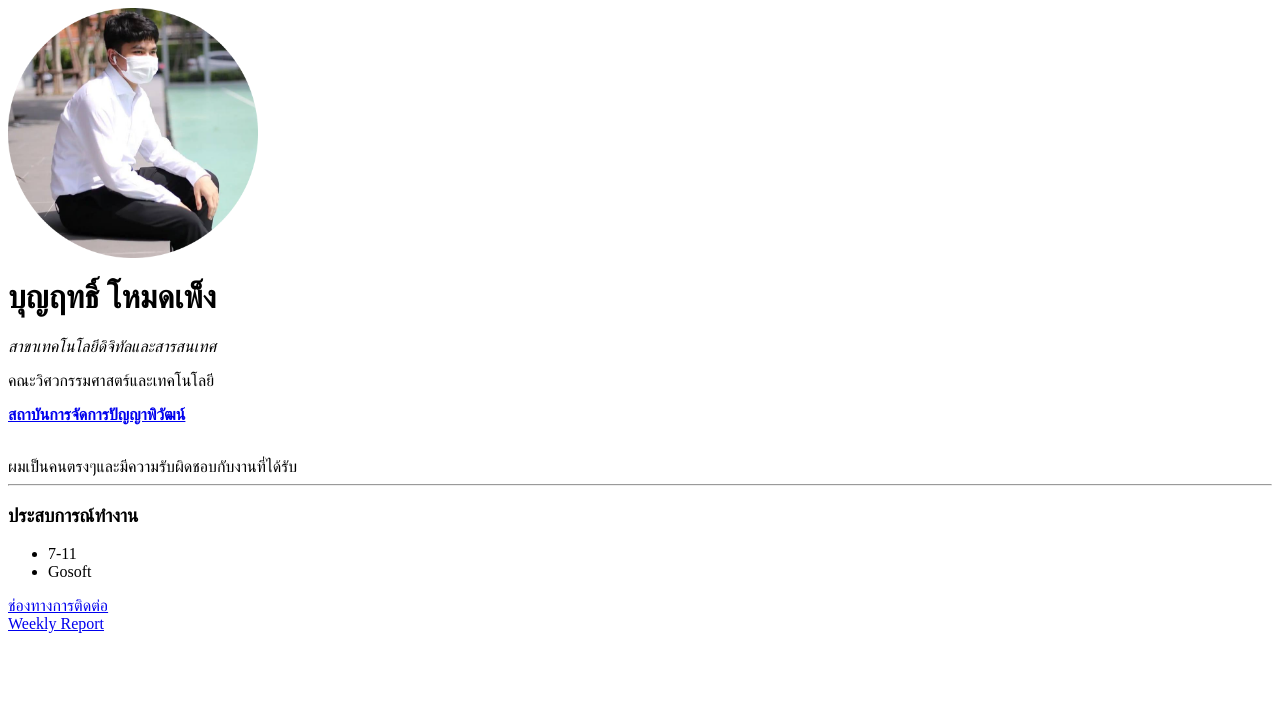
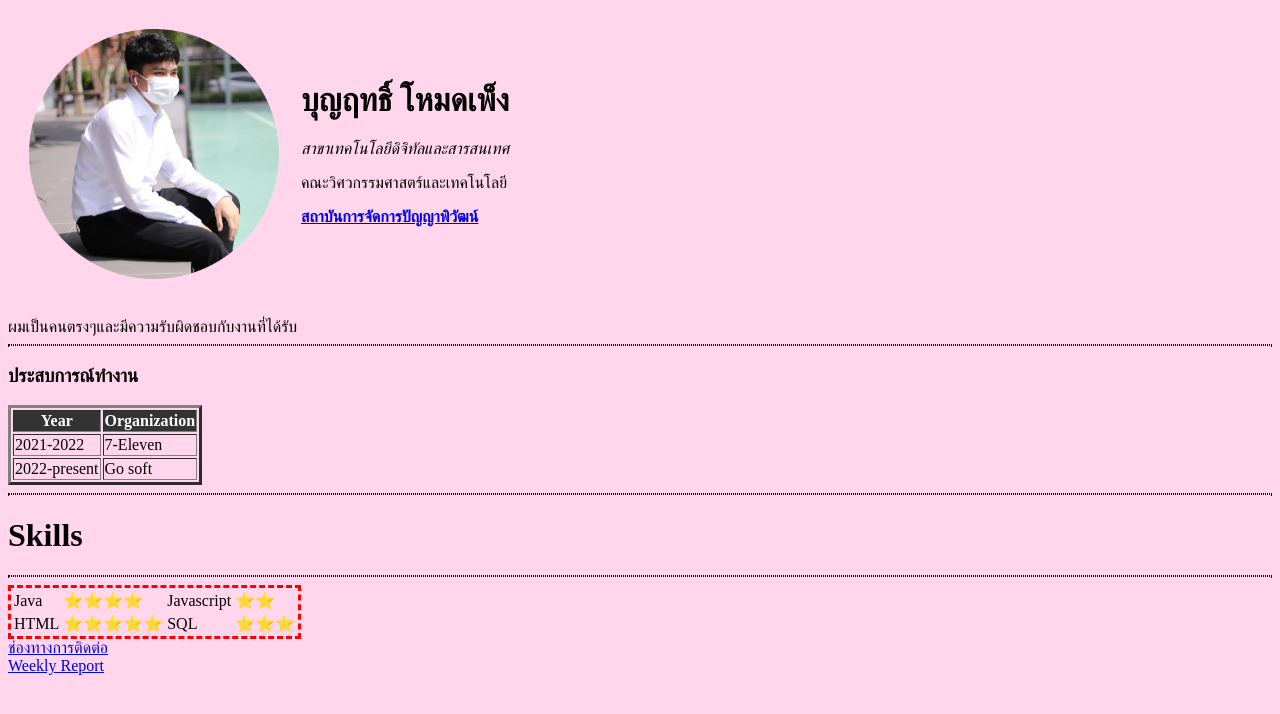
Before and after one commit to Benzlot/Resume, a plain HTML site: page index.html in a window 1280 px wide. Drawn offline with Linux system fonts and the light colour scheme.

Commit message:
Update v 2.0

```diff
--- /dev/null
+++ b/Tablestyle.css
@@ -0,0 +1,17 @@
+hr{
+  border-style: dotted;
+}
+
+table.table1{
+  border: dashed red;
+}
+
+thead,
+tfoot{
+  background-color: #333;
+  color: #fff;
+}
+
+body{
+  background-color: #FFD6EC;
+}
--- a/index.html
+++ b/index.html
@@ -2,21 +2,68 @@
   <head>
     <meta charset="utf-8">
     <title>My resume😁😁</title>
+    <link rel="stylesheet" href="tablestyle.css">
   </head>
   <body>
-    <img src="Benz.png" alt="Me sitting so confidently" width="250" height="250">
-    <h1>บุญฤทธิ์ โหมดเพ็ง</h1>
+    <table cellspacing="20">
+      <tr>
+    <td><img src="Benz.png" alt="Me sitting so confidently" width="250" height="250"> </td>
+    <td><h1>บุญฤทธิ์ โหมดเพ็ง</h1>
     <p><em>สาขาเทคโนโลยีดิจิทัลและสารสนเทศ</em></p>
    <p>คณะวิศวกรรมศาสตร์และเทคโนโลยี</p>
-   <p><strong><a href="https://www.pim.ac.th">สถาบันการจัดการปัญญาพิวัฒน์</a></strong></p>
+    <p><strong><a href="https://www.pim.ac.th">สถาบันการจัดการปัญญาพิวัฒน์</a></strong></p></td>
+   </tr>
+ </table>
    <br>
    ผมเป็นคนตรงๆและมีความรับผิดชอบกับงานที่ได้รับ
    <hr>
+
    <h3>ประสบการณ์ทำงาน</h3>
-   <ul>
-  <li>7-11</li>
-  <li>Gosoft</li>
-   </ul>
+  <table border="3">
+
+
+    <thead>
+  <tr>
+    <th>Year</th>
+    <th>Organization</th>
+  </tr>
+  </thead>
+
+  <tr>
+    <td>2021-2022</td>
+    <td>7-Eleven</td>
+  </tr>
+  <tr>
+    <td>2022-present</td>
+    <td>Go soft</td>
+  </tr>
+  </table>
+<hr>
+
+
+</style>
+
+  <h1>Skills</h1>
+  <hr>
+  <table class = "table1">
+    <tr>
+      <td>Java</td>
+        <td>⭐⭐⭐⭐</td>
+
+        <td>Javascript</td>
+          <td>⭐⭐</td>
+    </tr>
+    <tr>
+      <td>HTML</td>
+        <td>⭐⭐⭐⭐⭐</td>
+
+        <td>SQL</td>
+          <td>⭐⭐⭐</td>
+    </tr>
+
+
+  </table>
+  </table>
    <a href="Contact.html">ช่องทางการติดต่อ</a>
    <br>
    <a href="Report.html">Weekly Report</a>
```
Also changed, not shown: Contact.html (+10 -1 lines), Report.html (+48 -1 lines).
